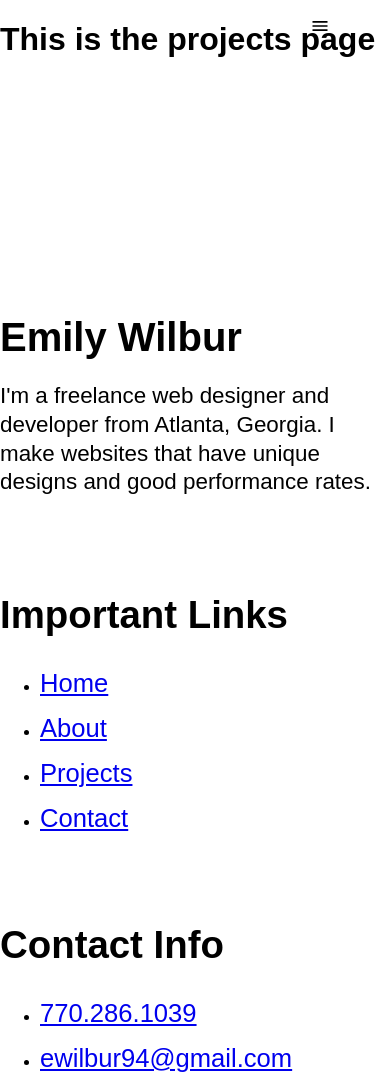
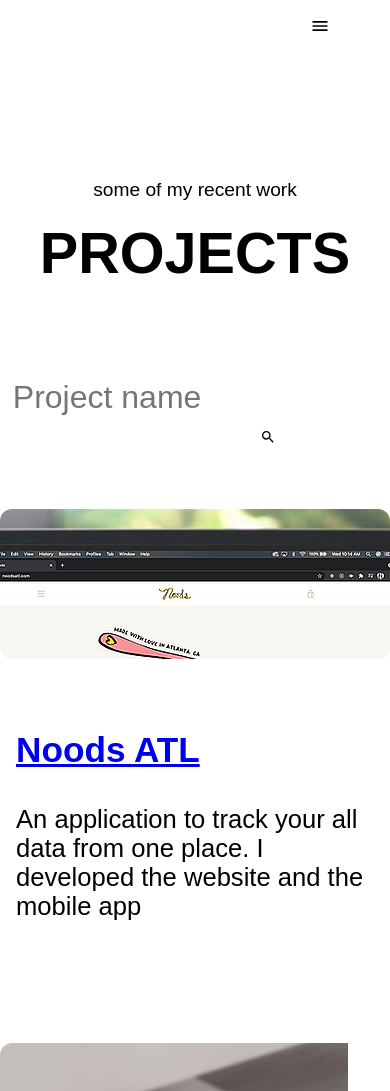
Before and after one commit to emilyjwilbur/react_portfolio, a React (Create React App) app: page /projects in a window 390 px wide. Shown: the top 1091 px of the page. Built offline with nearby package versions, Linux system fonts and the light colour scheme; the HTML template or start-up script is replaced by a standard one.

Commit message:
projects page w/ styling and responsiveness

```diff
--- a/src/pages/Projects.js
+++ b/src/pages/Projects.js
@@ -1,10 +1,100 @@
-import React from "react";
+import React, { useEffect, useState } from "react";
+import styled from "styled-components";
+import SectionTitle from '../components/SectionTitle';
+import {MdSearch} from 'react-icons/md'
+import ProjectItem from '../components/ProjectItem';
+import ProjectInfo from '../assets/data/projects';
+
+const ProjectStyles = styled.div`
+padding:10rem 0;
+.projects_allItems{
+    display: grid;
+    grid-template-columns: repeat(auto-fill, minmax(300px, 1fr));
+    gap:5rem;
+    margin-top:5rem;
+}
+.projects_searchBar{
+    position: relative;
+    width: 300px;
+    margin-top: 5rem;
+}
+.projects_searchBar input {
+    width: 100%;
+    font-size: 2rem;
+    font-family: 'arial';
+    padding: .8rem;
+    border-radius: 6px;
+    outline:none;
+    border:none;
+}
+.projects_searchBar .searchIcon {
+    position: absolute;
+    width: 2rem;
+    right: 1rem;
+}
+.projects_searchBar .searchIcon path {
+    color: var(--deep-dark);
+}
+@media only screen and (max-width:768px) {
+    .projects_searchBar
+    .projects_searchBar form,
+    .projects_searchBar input {
+        width: 100%;
+    }
+}
+
+`;
 
 export default function Projects() {
+
+    const [searchText, setSearchText] = useState('');
+
+    const [projectData, setProjectData] = useState(ProjectInfo);
+
+    useEffect(() => {
+        if(searchText === '') return;
+        setProjectData(() => (
+            ProjectInfo.filter( item => (
+                item.name.toLowerCase().match(searchText.toLowerCase())
+            ))
+        ))
+    },[searchText])
+
+    function handleChange(e) {
+       e.preventDefault();
+       setSearchText(e.target.value);
+       if(!e.target.value.length > 0 ){
+           setProjectData(ProjectInfo)
+       }
+    }
+
     return (
-        <div>
-            <h1>This is the projects page</h1>
+        <ProjectStyles>
+            <div className="container">
+                <SectionTitle heading="Projects" subheading='some of my recent work' />
+                <div className="projects_searchBar">
+                    <form>
+                        <input type="text"
+                        value={searchText}
+                        onChange={handleChange}
+                        placeholder='Project name'
+                        />
+                        <MdSearch className="searchIcon" />
+                    </form>
+                </div>
+                <div className="projects_allItems">
+                    {projectData.map( item => (
+                        <ProjectItem
+                        key={item.id}
+                        title={item.name}
+                        desc={item.desc}
+                        img={item.img}
+                        />
+                    ) )}
 
-        </div>
+                </div>
+            </div>
+
+        </ProjectStyles>
     )
 }
```
